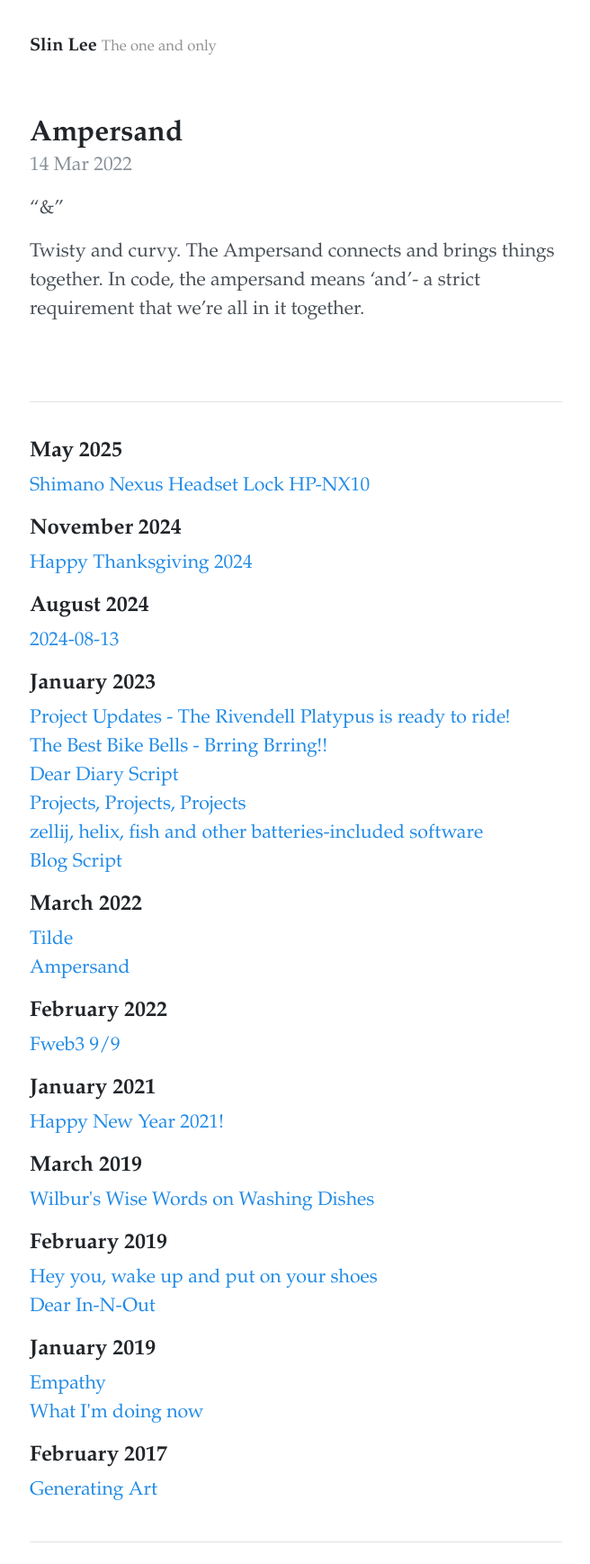
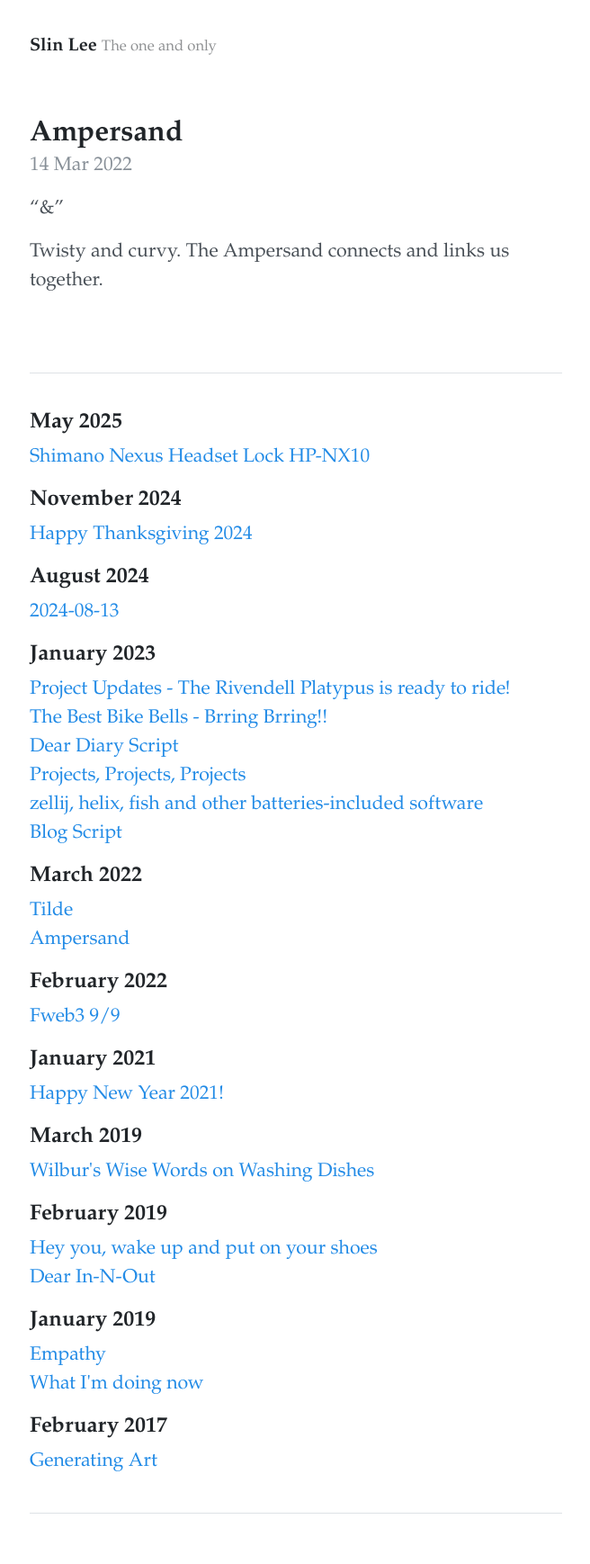
Before and after one commit to slinlee/slinlee.github.io, a Jekyll site: the page built from _posts/2022-03-14-ampersand.md, in a window 1280 px wide. Shown: the whole page at 90% size, without its empty margins (311-967 px from the left). Built offline with Jekyll 4.4.1, drawn with Linux system fonts in a browser that asks for light colours; after the commit the page ends 1706 px from its top, so only the background shows below that.

Commit message:
Edit name poems

```diff
--- a/_posts/2022-03-14-ampersand.md
+++ b/_posts/2022-03-14-ampersand.md
@@ -6,4 +6,4 @@ date: 2022-03-14
 
 "&"
 
-Twisty and curvy. The Ampersand connects and brings things together. In code, the ampersand means 'and'- a strict requirement that we're all in it together.
+Twisty and curvy. The Ampersand connects and links us together.
```
Also changed, not shown: _posts/2022-03-14-tilde.md (+1 -1 lines).
